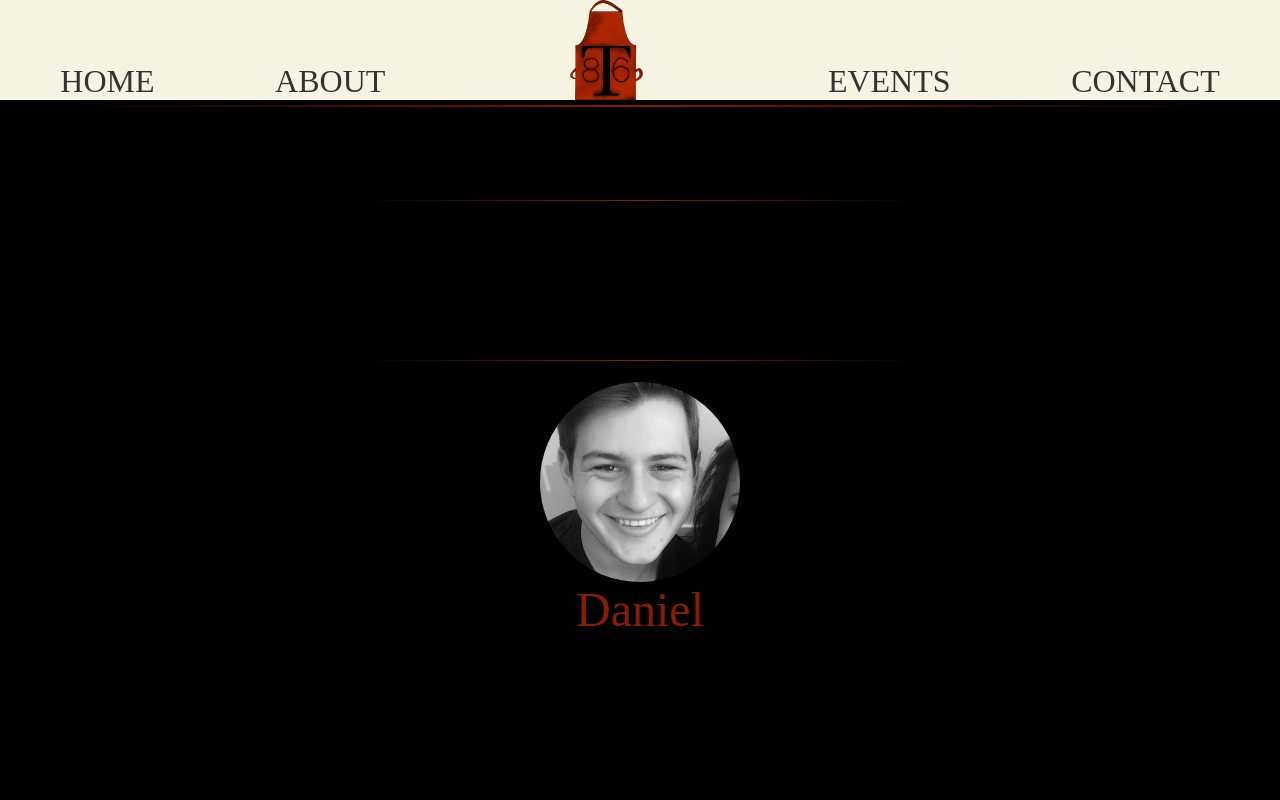
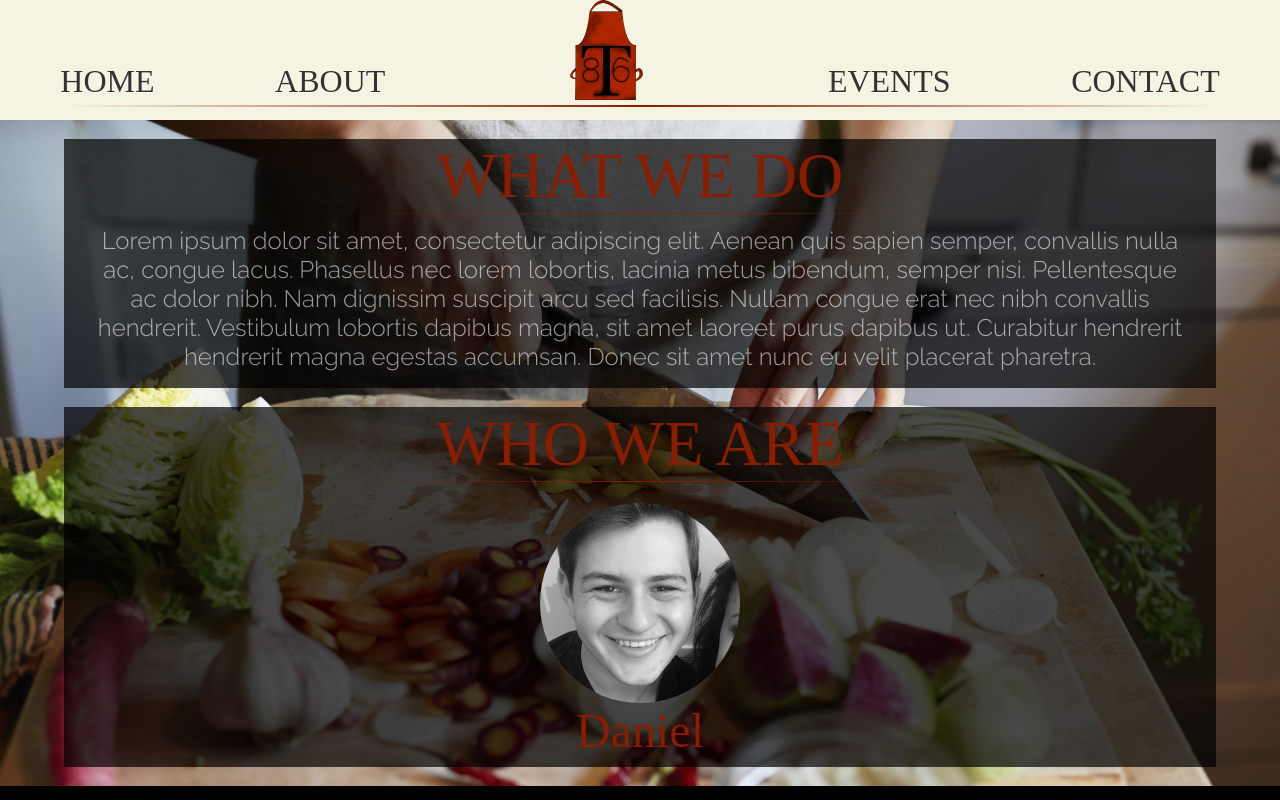
Before and after one commit to dnavon2557/T86, a website: page public/about.html in a window 1280 px wide. Drawn offline with Linux system fonts and the light colour scheme; no server answers.

Commit message:
made about page prettier

```diff
--- a/public/about.html
+++ b/public/about.html
@@ -1,6 +1,7 @@
 <!doctype html>
 <html>
 <head>
+	<link href='https://fonts.googleapis.com/css?family=Raleway:300' rel='stylesheet' type='text/css'>
 	<script src="jquery.js"></script>
 	<script type="text/javascript" src="load_data.js"></script>
 	<meta name="viewport" content="width=device-width, initial-scale=1">
@@ -8,6 +9,7 @@
 	<title>About</title>
 </head>
 <body>
+	<div id="header">
 		<div id="top-bar">
 			<a href="index.html">HOME</a>
 			<a href="about.html">ABOUT</a>
@@ -16,6 +18,8 @@
 			<a href="contact.html">CONTACT</a>
 		</div>
 		<div class="divider"></div>
+	</div>
+	<div id="about-contain">
 		<div id="about-box">
 			<h1>WHAT WE DO</h1>
 			<div class="divider"></div>
@@ -31,5 +35,6 @@
 				</div>
 			</div>
 		</div>
+	</div>
 </body>
 </html>
--- a/public/stylesheet.css
+++ b/public/stylesheet.css
@@ -33,6 +33,12 @@ h1,h2,h3 {
 	/*color: rgba(0, 0, 0, 0.8);*/
 	color: #881D00;
 }
+#forms {
+	width : 80%;
+	height: auto;
+	margin: 0px auto;
+	background-color: rgba(256, 256, 256, 0.15);
+}
 
 form h1,h2,h3 {
 	margin: 0 auto;
@@ -42,7 +48,7 @@ form input {
 	display: block;
 	margin: 0 auto;
 	border: none;
-	border-radius: 50px;
+	border-radius: 5px;
 	height: 25px;
 	width: 200px;
 	font-size: 15px;
@@ -56,8 +62,9 @@ form textarea {
 	width: 80%;
 	height: 30%;
 	border: none;
-	border-radius: 50px;
-	padding: 25px;
+	border-radius: 10px;
+	padding: 15px;
+	font-family: "baskerville", "heveltica", sans-serif;
 }
 form textarea#member_bio {
 	height: 200px;
@@ -72,7 +79,7 @@ input[type="submit"] {
 	background-color: #881D00;
 	color: #fff;
 	font-family: "baskerville";
-	border-radius: 50px;
+	border-radius: 1px;
 	border: none;
 }
 
@@ -139,8 +146,7 @@ div.left-divider {
 	-moz-background-position: center;
 	-webkit-background-position: center;
 	-o-background-position: center;
-	filter: grayscale(100%);
-	filter: blur(7px);
+	filter: blur(7px) grayscale(30%);
 }
 #main-contain:after {
 	content: "";
@@ -175,12 +181,40 @@ h1#headline {
 	margin: 2.5% 0;
 	background-color: rgba(0, 0, 0, 0.6);
 }
+div#about-contain {
+	z-index: 0;
+	padding: 0;
+	position: absolute;
+	left: 0;
+	right: 0;
+}
+div#about-contain:before {
+	position: absolute;
+	display: block;
+	margin: 0% auto;
+	padding:  0;
+	left: 0;
+	right: 0;
+	z-index: -2;
+	content: "";
+	width: 100%;
+	height: 100%;
+	background-image: url("images/about-cover.jpg");
+	background-position: center;
+	background-size: auto 100%;
+}
 div#about-box, div#team {
 	margin: 1.5% auto;
 	width: 90%;
+	background-color: rgba(0, 0, 0, 0.7);
 }
 div#about-box p {
 	margin: 0 2.5%;
+	font-family: "Raleway","Helvetica", sans-serif;
+	font-size: 1.5em;
+	text-align: center;
+	color: rgba(256,256,256, 0.6);
+	padding-bottom: 1.5% ;
 }
 div#about-box h1, div#team h1 {
 	font-size: 4em;
@@ -189,7 +223,7 @@ div#about-box h1, div#team h1 {
 	padding: 0;
 	margin: 0;
 	text-align: center;
-	color: rgba(0, 0, 0, 0.8);
+	color: #881D00;
 }
 
 div#about-box div.divider, div#team div.divider {
```
Also changed, not shown: public/index.html (+0 -1 lines), public/images/about-cover.jpg (added), 3 other files. Lines whose indentation alone changed are shown as unchanged.
